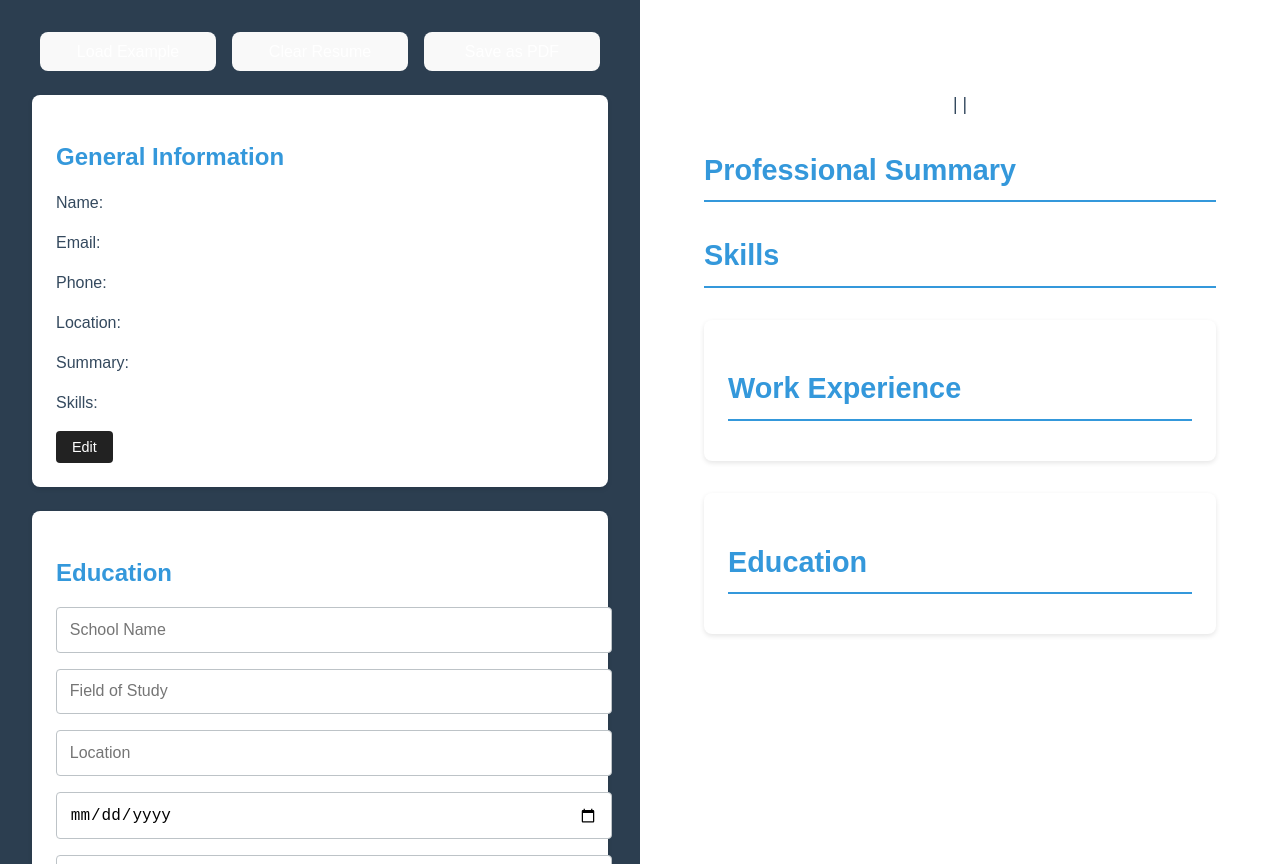
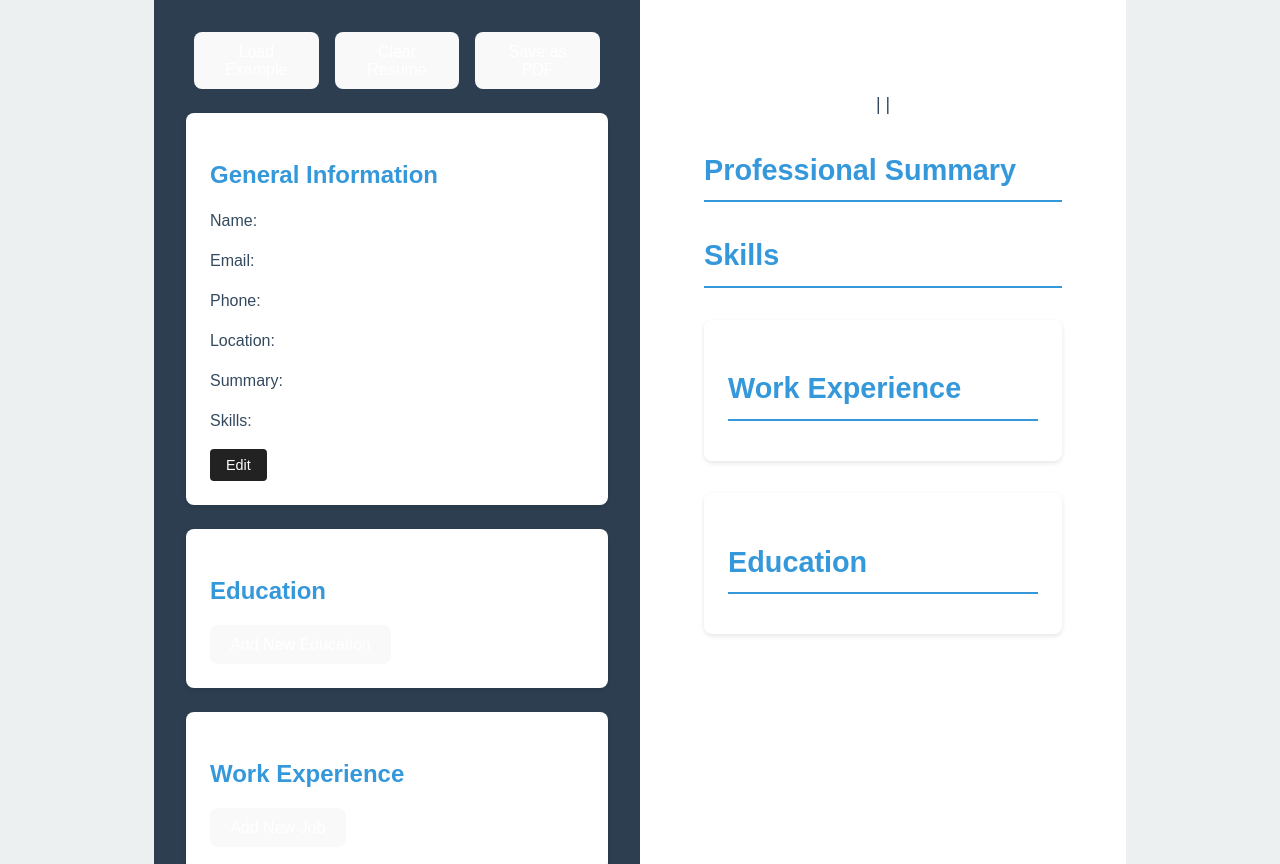
Before and after one commit to NNikoGG/odin-cv-application, a React (Vite) app: page / in a window 1280 px wide. Built offline with nearby package versions, Linux system fonts and the light colour scheme.

Commit message:
Implement isEditing useState in Education and Experience components

```diff
--- a/src/components/Education.jsx
+++ b/src/components/Education.jsx
@@ -2,6 +2,7 @@
 import { useState } from 'react';
 
 function Education({ education, setEducation }) {
+  const [isEditing, setIsEditing] = useState(false);
   const [currentEducation, setCurrentEducation] = useState({
     school: '',
     study: '',
@@ -30,11 +31,13 @@ function Education({ education, setEducation }) {
       endDate: '',
       achievements: '',
     });
+    setIsEditing(false);
   };
 
   return (
     <div className="education">
       <h2>Education</h2>
+      {isEditing ? (
         <form onSubmit={handleSubmit}>
           <input
             type="text"
@@ -77,6 +80,9 @@ function Education({ education, setEducation }) {
           />
           <button type="submit">Add Education</button>
         </form>
+      ) : (
+        <button onClick={() => setIsEditing(true)}>Add New Education</button>
+      )}
       {education.map((edu, index) => (
         <div key={index}>
           <p>School: {edu.school}</p>
--- a/src/components/Experience.jsx
+++ b/src/components/Experience.jsx
@@ -2,6 +2,7 @@
 import { useState } from 'react';
 
 function Experience({ experience, setExperience }) {
+  const [isEditing, setIsEditing] = useState(false);
   const [currentJob, setCurrentJob] = useState({
     company: '',
     position: '',
@@ -30,11 +31,13 @@ function Experience({ experience, setExperience }) {
       endDate: '',
       responsibilities: '',
     });
+    setIsEditing(false);
   };
 
   return (
     <div className="experience">
       <h2>Work Experience</h2>
+      {isEditing ? (
         <form onSubmit={handleSubmit}>
           <input
             type="text"
@@ -77,6 +80,9 @@ function Experience({ experience, setExperience }) {
           />
           <button type="submit">Add Job</button>
         </form>
+      ) : (
+        <button onClick={() => setIsEditing(true)}>Add New Job</button>
+      )}
       {experience.map((job, index) => (
         <div key={index}>
           <p>Company: {job.company}</p>
```
Lines whose indentation alone changed are shown as unchanged.
